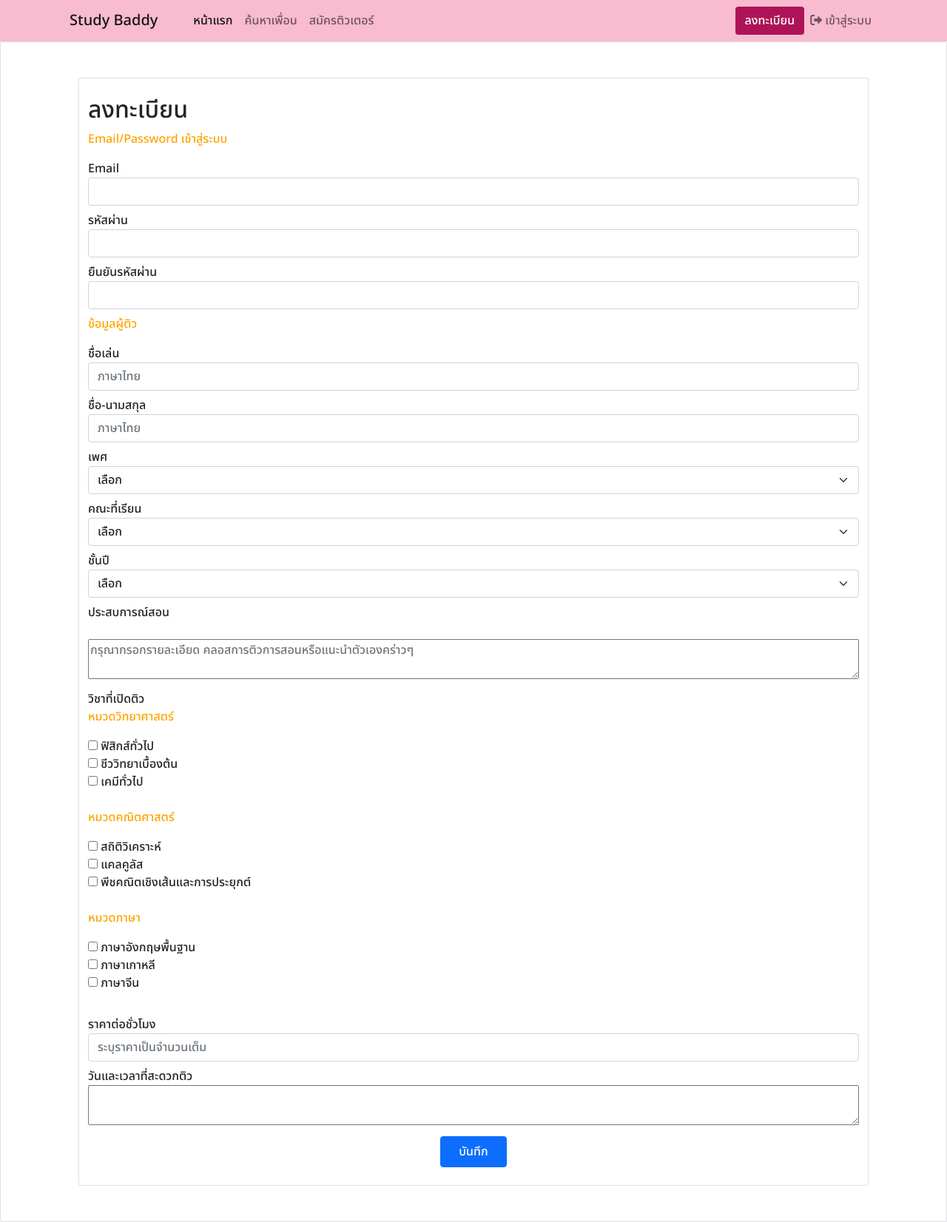
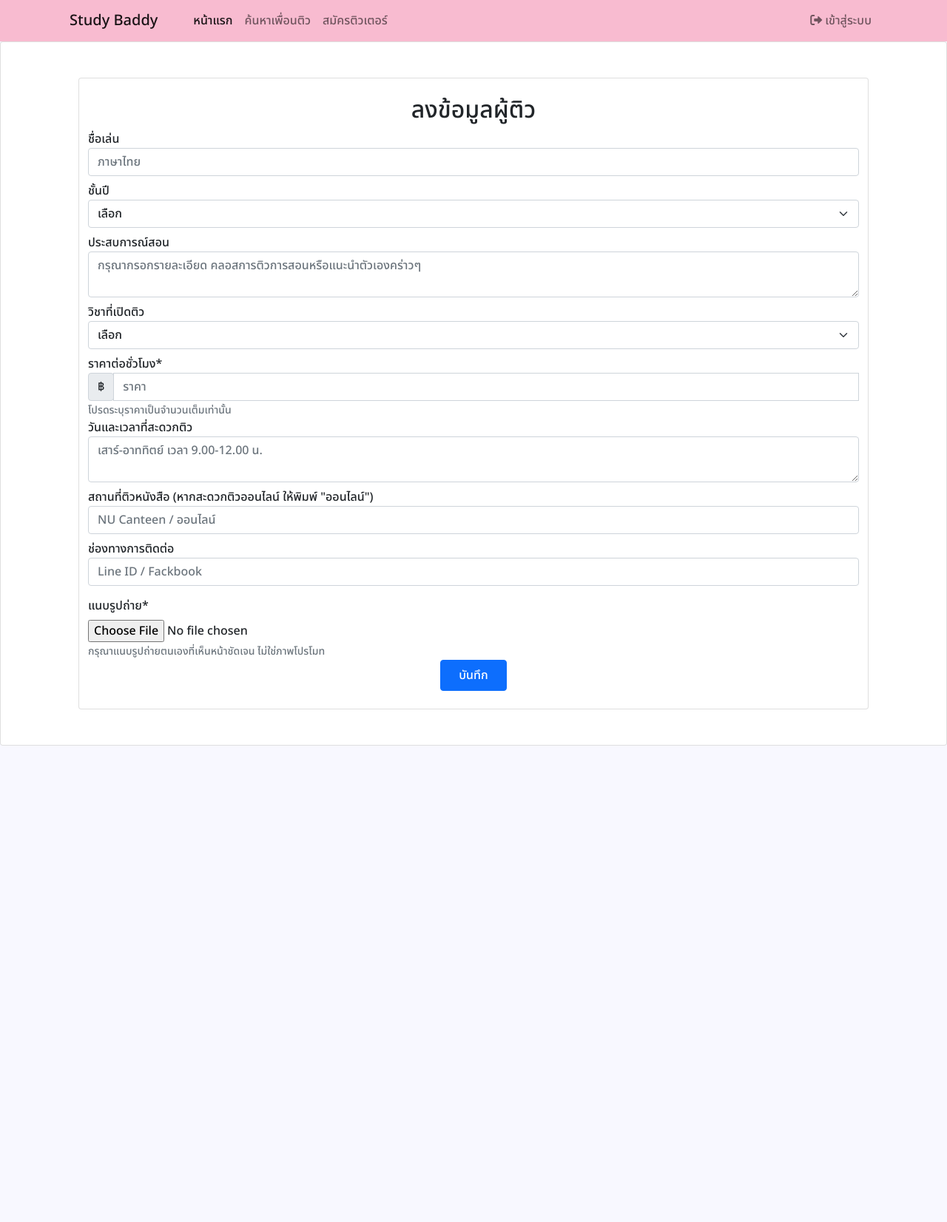
Before and after one commit to PamChadaporn/thesis, a PHP site: page /new_tutor.php in a window 1280 px wide. Shown: the whole page at 74% size. After the commit the page ends 1008 px from the top, so only its background shows below. Run offline with PHP 8.4, Linux system fonts and the light colour scheme; data comes from the database, SQL or seed files in the repository; both versions use the stored data as it was after the commit.

Commit message:
update file error
error file
new_tutor.php

```diff
--- a/login.php
+++ b/login.php
@@ -30,7 +30,7 @@ text-decoration:none;
   border-radius: 0.25rem;
 }
 </style>
-<title>Beauteous Shop</title>
+<title>login</title>
 </head><br><br><br>
 <body id="bg">
         <?php include('errors.php'); ?>
--- a/nav_cart.php
+++ b/nav_cart.php
@@ -30,21 +30,9 @@ body {
                 <div class="collapse navbar-collapse" id="navbarSupportedContent">
                     <ul class="navbar-nav me-auto mb-2 mb-lg-0 ms-lg-4 justify-content-between">
                         <li class="nav-item"><a class="nav-link active text-dack" aria-current="page" href="index.php">หน้าแรก</a></li>
-                        <li class="nav-item"><a class="nav-link text-dack" href="index.php">ค้นหาเพื่อน</a></li>
+                        <li class="nav-item"><a class="nav-link text-dack" href="index.php">ค้นหาเพื่อนติว</a></li>
                         <li class="nav-item"><a class="nav-link text-dack" href="new_tutor.php">สมัครติวเตอร์</a></li>
-
-                            <?php if(!empty($_SESSION['Firstname'])) {?>
-                            <li class="nav-item"><a class="nav-link" href="emp/product_user_buy.php">นัดหมาย</a></li>
-                            <?php }?>
-                          </li>
-
                     </ul>
-
-                    <form class="form-inline mb-2 mb-lg-0 ms-lg-4">
-                        <a class="btn text-white" type="submit" href="new_user.php" style="background-color: #ad1457">
-                            ลงทะเบียน
-                        </a>
-                    </form>
                     <ul class="navbar-nav">
                     <li class="nav-item dropdown">
                       <?php if(!empty($_SESSION['Firstname'])) {?>
--- a/new_tutor.php
+++ b/new_tutor.php
@@ -5,9 +5,19 @@
 <!doctype html>
 <html lang="en">
 <head>
+<meta charset="utf-8" />
+        <meta name="viewport" content="width=device-width, initial-scale=1, shrink-to-fit=no" />
         <meta name="description" content="" />
         <meta name="author" content="" />
-        <title>สมัครติวเตอร์</title>
+
+        <?php
+              include('config/db.php');
+                  $story = $conn->prepare("SELECT * FROM contact where id_con=1");
+                  $story->execute();
+                  $sto = $story->fetch();
+        ?>
+
+        <title><?php echo $sto['name'];?></title>
         <!-- Favicon-->
         <link rel="icon" type="image/x-icon" href="../assets/favicon.ico" />
         <!-- Bootstrap icons-->
@@ -34,76 +44,18 @@ body{
   background-image: radial-gradient(white,ghostwhite);
 }
 </style>
-<?php include"nav_cart.php"?>
+<body>
+<?php include('nav_cart.php')?>
 		<div class="container p-5">
     <div class="row">
     <div class="card"><br>
-    <h2>ลงทะเบียน</h2>
+    <center><h2>ลงข้อมูลผู้ติว</h2></center>
     <div class="col-md-12">
 				<form class="login100-form validate-form" name ="form1" method="post" action="new_user.php" class="p-5 bg-white">
-            <p style="color: orange;">Email/Password เข้าสู่ระบบ</p>
-              <div class="form-group ">
-                <div class="mb-3 mb-md-2">
-                  <label class="font-weight-bold" for="email">Email</label>
-                  <input type="email" id="email" class="form-control" name="email" required >
-                </div>
-              </div>
-              <div class="form-group ">
-                <div class="mb-3 mb-md-2">
-                  <label class="font-weight-bold" for="password">รหัสผ่าน</label>
-                  <input type="password" id="password" class="form-control" name="password" required >
-                </div>
-              </div>
-              <div class="form-group ">
-                <div class="mb-3 mb-md-2">
-                  <label class="font-weight-bold" for="password">ยืนยันรหัสผ่าน</label>
-                  <input type="password" id="password2" class="form-control" name="password2" required >
-                </div>
-              </div>
-
-            <p style="color: orange;">ข้อมูลผู้ติว</p>
               <div class="form-group ">
                 <div class="mb-3 mb-md-2">
                   <label class="font-weight-bold" for="nickname">ชื่อเล่น</label>
                   <input type="text" id="nickname" class="form-control" name="nickname" required placeholder="ภาษาไทย">
-                </div>
-              </div>
-              <div class="form-group ">
-                <div class="mb-3 mb-md-2">
-                  <label class="font-weight-bold" for="firtname">ชื่อ-นามสกุล</label>
-                  <input type="text" id="firtname" class="form-control" name="firtname" required placeholder="ภาษาไทย">
-                </div>
-              </div>
-              <div class="form-group ">
-                <div class="mb-3 mb-md-2">
-                  <label class="font-weight-bold" for="gender">เพศ</label>
-                  <?php include('config/server.php');?>
-                  <select class="form-select"  name="sex" required>
-                  <option selected>เลือก</option>
-
-                      <option value="1">ชาย</option>
-                      <option value="2">หญิง</option>
-                      <option value="3">LGBTQ+</option>
-                    </select>
-                </div>
-              </div>
-              <div class="form-group ">
-                <div class="mb-3 mb-md-2">
-                  <label class="font-weight-bold" for="password">คณะที่เรียน</label>
-                  <?php include('config/server.php');?>
-                  <select class="form-select"  name="category_id" required >
-                  <option value="" selected>เลือก</option>
-                  <?php
-                    $where = "WHERE category_status ='เปิดการใช้งาน'";
-                    $sql="select * from category
-                    $where order by category_id";
-                    $query=$conn->query($sql);
-
-                            while($row=$query->fetch_array()){
-                            ?>
-                      <option value="<?php echo $row['category_id']?>"><?php echo $row['category_name']?></option>
-                      <?php  } ?>
-                    </select>
                 </div>
               </div>
               <div class="form-group ">
@@ -122,51 +74,75 @@ body{
               </div>
               <div class="form-group ">
                 <div class="mb-3 mb-md-2">
-                  <label class="font-weight-bold" for="tel">ประสบการณ์สอน</label>
-                  <br/><br/>
-                  <textarea style="width: 100%; higt: 100%: margin: auto;" placeholder="กรุณากรอกรายละเอียด คลอสการติวการสอนหรือแนะนำตัวเองคร่าวๆ"></textarea>
+                  <label class="font-weight-bold" for="details">ประสบการณ์สอน</label>
+                  <textarea type="text" id="details" class="form-control" name="details" style="width: 100%; higt: 100%: margin: auto;" placeholder="กรุณากรอกรายละเอียด คลอสการติวการสอนหรือแนะนำตัวเองคร่าวๆ"></textarea>
                 </div>
               </div>
               <div class="form-group ">
                 <div class="mb-3 mb-md-2">
-                  <label class="font-weight-bold" for="tel">วิชาที่เปิดติว</label><br>
-                <p style="color: orange;">หมวดวิทยาศาสตร์</p>
-                  <input type="checkbox" id="subject1" name="subject1" value="Physics">
-                  <label for="subject1"> ฟิสิกส์ทั่วไป</label><br>
-                  <input type="checkbox" id="subject2" name="subject2" value="Biology">
-                  <label for="subject2">  ชีววิทยาเบื้องต้น</label><br>
-                  <input type="checkbox" id="subject3" name="subject3" value="Chemistry">
-                  <label for="subject3"> เคมีทั่วไป</label>
-                  <br></br>
-                <p style="color: orange;">หมวดคณิตศาสตร์</p>
-                  <input type="checkbox" id="subject4" name="subject4" value="Statistical">
-                  <label for="subject4"> สถิติวิเคราะห์</label><br>
-                  <input type="checkbox" id="subject5" name="subject5" value="Calculus">
-                  <label for="subject5"> แคลคูลัส</label><br>
-                  <input type="checkbox" id="subject6" name="subject6" value="Linear">
-                  <label for="subject6"> พีชคณิตเชิงเส้นและการประยุกต์</label>
-                  <br></br>
-                <p style="color: orange;">หมวดภาษา</p>
-                  <input type="checkbox" id="subject7" name="subject7" value="English">
-                  <label for="subject7"> ภาษาอังกฤษพื้นฐาน</label><br>
-                  <input type="checkbox" id="subject8" name="subject8" value="Korean">
-                  <label for="subject8"> ภาษาเกาหลี</label><br>
-                  <input type="checkbox" id="subject9" name="subject9" value="Chinese">
-                  <label for="subject9"> ภาษาจีน</label>
-                  <br></br>
+                  <label class="font-weight-bold" for="subject">วิชาที่เปิดติว</label>
+                  <?php include('config/server.php');?>
+                  <select class="form-select"  name="subject" required>
+                  <option selected>เลือก</option>
+
+                      <option value="1">ฟิสิกส์ทั่วไป</option>
+                      <option value="2">ชีววิทยาเบื้องต้น</option>
+                      <option value="3">เคมีทั่วไป</option>
+                      <option value="4">สถิติวิเคราะห์</option>
+                      <option value="5">แคลคูลัส</option>
+                      <option value="6">พีชคณิตเชิงเส้นและการประยุกต์</option>
+                      <option value="7">ภาษาอังกฤษพื้นฐาน</option>
+                      <option value="8">ภาษาเกาหลี</option>
+                      <option value="9">ภาษาจีน</option>
+                    </select>
+
+                </div>
+              </div>
+              <div class="form-group ">
+              <label for="price">ราคาต่อชั่วโมง*</label>
+                    <div class='form-group'>
+                        <div class="input-group">
+                            <div class="input-group-prepend">
+                                <span class="input-group-text" id="priceBaht">฿</span>
+                            </div>
+                            <input required aria-describedby="priceHelp" type="number" min="0" step="1" placeholder="ราคา" class="form-control" name='price' id="price">
+                            <div class="invalid-feedback">
+                                โปรดระบุราคาต่อชั่วโมงเป็นจำนวนเต็ม !
+                            </div>
+                        </div>
+                        <small id="priceHelp" class="form-text text-muted">โปรดระบุราคาเป็นจำนวนเต็มเท่านั้น</small>
+                    </div>
+              </div>
+              <div class="form-group ">
+                <div class="mb-3 mb-md-2">
+                  <label class="font-weight-bold" for="date_time">วันและเวลาที่สะดวกติว</label>
+                  <textarea type="text" id="date_time" class="form-control" name="date_time" style="width: 100%; higt: 100%: margin: auto;" placeholder="เสาร์-อาททิตย์ เวลา 9.00-12.00 น."></textarea>
                 </div>
               </div>
               <div class="form-group ">
                 <div class="mb-3 mb-md-2">
-                  <label class="font-weight-bold" for="price">ราคาต่อชั่วโมง</label>
-                  <input type="number" id="price" class="form-control" name="price" required placeholder="ระบุราคาเป็นจำนวนเต็ม">
+                  <label class="font-weight-bold" for="location">สถานที่ติวหนังสือ (หากสะดวกติวออนไลน์ ให้พิมพ์ "ออนไลน์")</label>
+                  <input type="text" id="location" class="form-control" name="location" required placeholder="NU Canteen / ออนไลน์">
                 </div>
               </div>
               <div class="form-group ">
                 <div class="mb-3 mb-md-2">
-                  <label class="font-weight-bold" for="Date_time">วันและเวลาที่สะดวกติว</label>
-                  <textarea style="width: 100%; higt: 100%: margin: auto;" placeholder=""></textarea>
+                  <label class="font-weight-bold" for="contact">ช่องทางการติดต่อ</label>
+                  <input type="text" id="contact" class="form-control" name="contact" required placeholder="Line ID / Fackbook">
                 </div>
+              </div>
+              <div class="form-group ">
+              <div class='row'>
+                <div style='margin-top:10px;' class='col-12'>
+                  <h6 style='font-weight:400;'>แนบรูปถ่าย*</h6>
+                  <div class="uploadButton custom-file">
+                  <input required type="file" class="custom-file-input" accept="image/*" name='picture' id="picture">
+                  </div>
+                <small id="priceHelp" class="form-text text-muted">กรุณาแนบรูปถ่ายตนเองที่เห็นหน้าชัดเจน ไม่ใช่ภาพโปรโมท</small>
+                <img hidden id="uploadPreview" src="#" />
+                <input type='hidden' name='croppedImage' id='croppedImage'>
+                </div>
+              </div>
               </div>
               <div class="form-group">
                 <div class="col-md-12">
@@ -186,35 +162,26 @@ include('config/server.php');
 if(isset($_POST["save"])){ //เมื่อกดปุ่ม save
     //กำหนดตัวแปร เก็บค่าจากการ input จากฟอร์ม
    //ปิด error Notice: Undefined index: id ด้วย @ เพื่อไม่ให้ user เห็น
-    $category_id = $_POST['category_id'];
-    $email = $_POST['email'];
-    $password = $_POST['password'];
-    $password2 = $_POST['password2'];
-    $firstname = $_POST['firstname'];
-    $userlevel = 2;
-    $sex = $_POST['sex'];
-    $tel = $_POST['tel'];
-    $pass = $password;
+    $nickname = $_POST['nickname'];
+    $class = $_POST['class'];
+    $details = $_POST['details'];
+    $subject = $_POST['subject'];
+    $price = $_POST['price'];
+    $date_time = $_POST['date_time'];
+    $location = $_POST['location'];
+    $contact = $_POST['contact'];
+    $picture = $_POST['picture'];
 
-    if($pass != $password2){
-      exit("<script>alert('กรุณากรอกรหัสผ่านให้ตรง');history.back();</script>");
-    }else{
+    // บันทึกข้อมูลลงในฐานข้อมูล
+    $sql = "INSERT INTO tutor(Nickname, Class, Details, Subject, Price, Date_time, Location, Contact, Picture)
+            VALUES ('$nickname', '$class', '$details', '$subject', '$price', '$date_time', '$location', '$contact', '$picture')";
 
-    $sql3 = "SELECT * FROM user WHERE email = '$email' OR (Firstname = '$firstname')";
-    $qry = mysqli_query($conn,$sql3);
-    $row = mysqli_num_rows($qry);
-    if($row > 0) {
-    exit("<script>alert('มีชื่อ - นามสกุล หรือ Email นี้แล้ว กรุณาตรวจสอบอีกครั้ง!');history.back();</script>");
-    }else{
+            if(mysqli_query($conn,$sql)){
+              echo "<script>alert('บันทึก');</script>";
+              echo "<script>window.location='search.php';</script>";
+            }
 
-    //คำสั่ง sql
-    $sql1 = "INSERT INTO user(Password,Firstname,email,sex,category_id,Tel,Userlevel)
-         VALUES ('$pass','$firstname','$email','$sex','$category_id','tel','$userlevel')";
-
-        if(mysqli_query($conn,$sql1)){
-          echo "<script>alert('บันทึก');window.location='login.php';</script>";
-        }
-    }
-  }
-  }
+              // ปิดการเชื่อมต่อกับฐานข้อมูล
+              $conn->close();
+}
 ?>
```
Also changed, not shown: emp/nav_cart.php (+1 -6 lines), nav.php (+1 -14 lines), new_user.php (+6 -12 lines), search.php (+20 -1 lines), studybaddy 12-10-66.sql (added, +224 -0 lines), image/addpicture.png (added).
